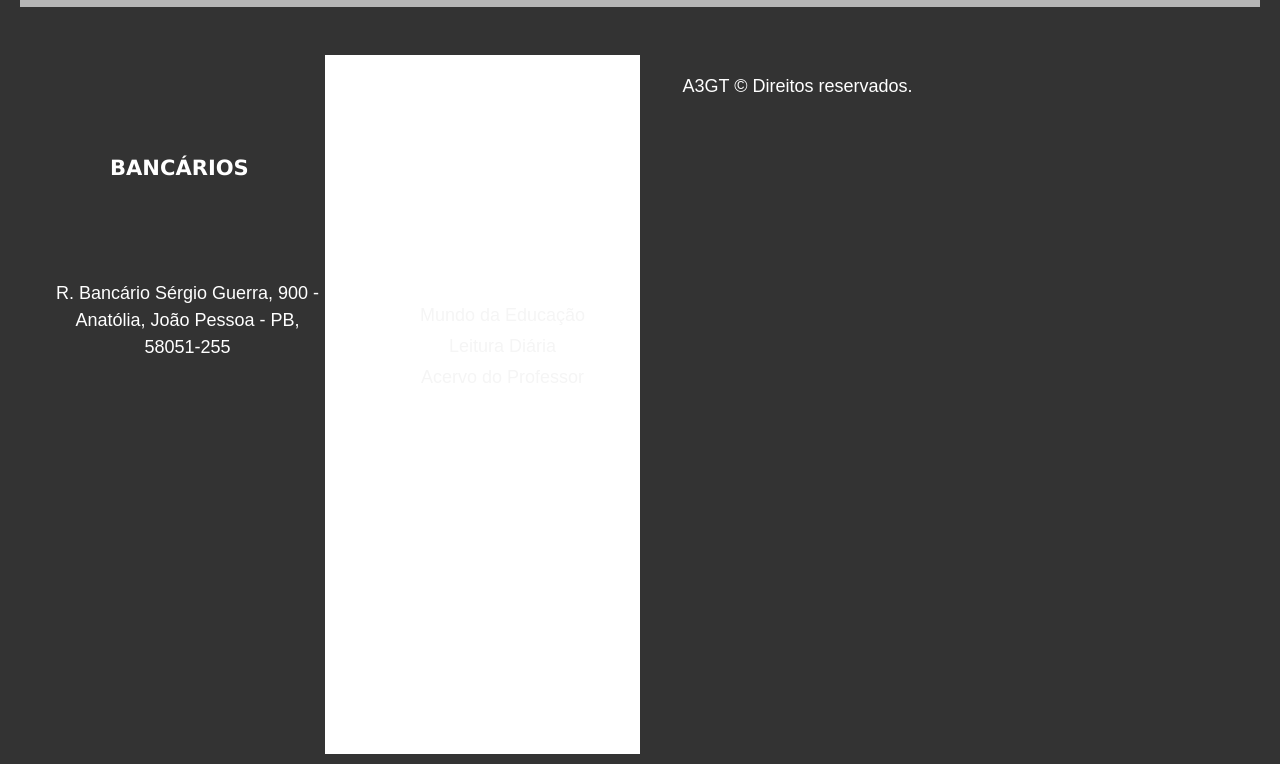
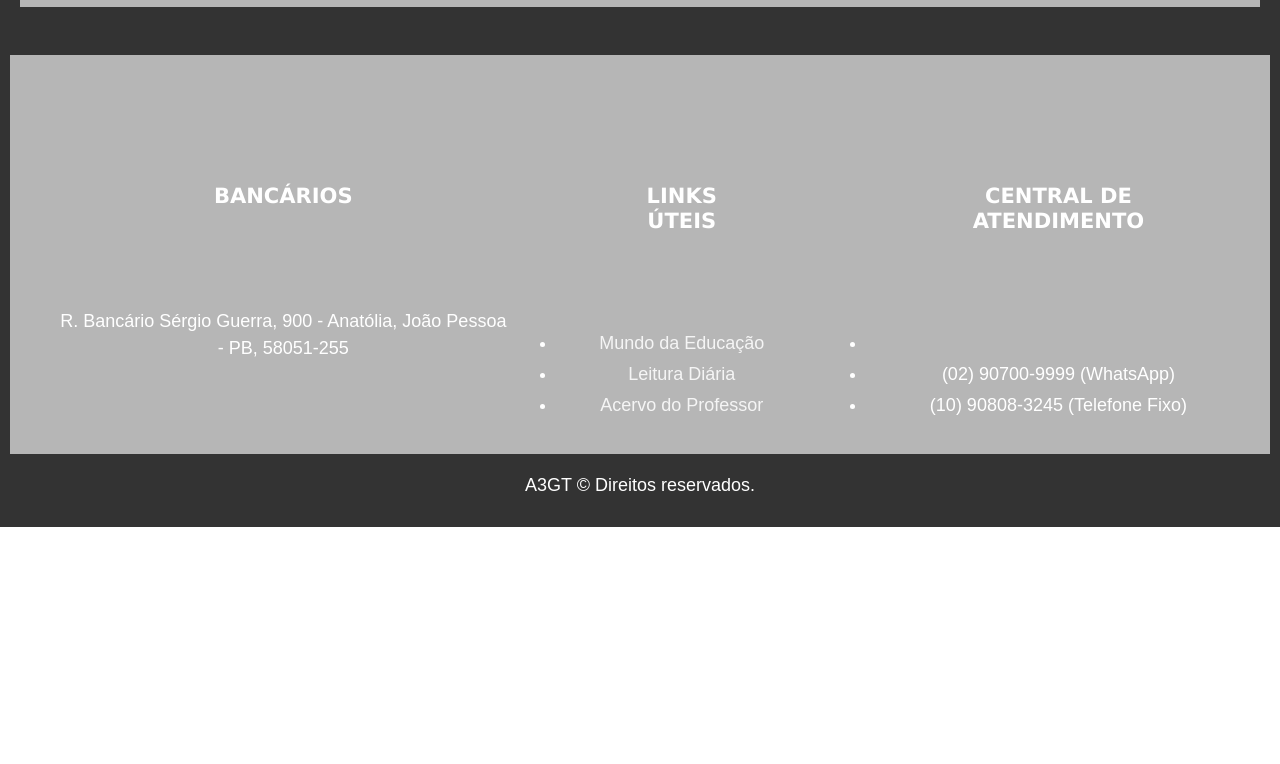
Before and after one commit to gabriellnobrega06/colegioagora, a plain HTML site: page index.html in a window 1280 px wide. Shown: the part 92-856 px from the top of the page. After the commit the page ends 800 px from the top, so only its background shows below. Drawn offline with Linux system fonts and the light colour scheme.

Commit message:
Adjust footer all pages

```diff
--- a/index.html
+++ b/index.html
@@ -19,7 +19,6 @@
 
     <body>
         <header>
-
             <ul class="ul-menu">
                 <img src="imagens/logo_escola_teste.jpg" alt="logo da escola">
                 <li><a href="index.html">Página Inicial</a></li>
@@ -33,67 +32,47 @@
             </ul>
         </header>
 
-        <footer id="rodape" style="padding: auto;">
-
-            <div style="display: grid; grid-template-columns: 25% 25% 25% 25%; align-items: flex-start; padding: auto;">
-
-                <div>
-
+        <footer>
+            <div class="ul-menu">
+                    <ul>
                     <h3>BANCÁRIOS</h3>
-
-                    <ul>
-
                         <iframe: //www.google.com/maps/embed?pb=!1m1
                             src="https4!1m8!1m3!1d15835.205730611664!2d-34.8427117!3d-7.1489446!3m2!1i1024!2i768!4f13.1!3m3!1m2!1s0x7acc2ed69c58c9f%3A0xc0200d88ab3e6120!2sShopping%20Sul!5e0!3m2!1spt-BR!2sbr!4v1685573968074!5m2!1spt-BR!2sbr"
                             width="200" height="150" style="border:0;" allowfullscreen="" loading="lazy"
-                            referrerpolicy="no-referrer-when-downgrade"></iframe>
+                            referrerpolicy="no-referrer-when-downgrade">
+                        </iframe>
 
                             <p>R. Bancário Sérgio Guerra, 900 - Anatólia, João Pessoa - PB, 58051-255</p>
+                    </ul>
 
+                    <ul>
+                    <h3>LINKS ÚTEIS</h3>
+
+                        <li>
+                            <a href="https://mundoeducacao.uol.com.br/">Mundo da Educação</a>
+                        </li>
+                        <li><a href="http://www6.leituradiaria.com/?template=ARROW_3&tdfs=1&s_token=1685574721.0200080000&uuid=1685574721.0200080000&term=Ebook%20Digital%20Library%20Subscription&term=Audio%20Book%20Download&term=Ebook%20Writing%20Services&searchbox=0&showDomain=0&backfill=0&query=Curso%20Gratuito&afdToken=ChMIn6-4ldeg_wIVxqiVAh0XWQBGEnEBJ3TYYclUqyMp2aCDfeGxNfqVIOful3jsxAlfRMEZdbgOBE89Nso4viaeGMPfp5RiFh0xU7koAZWqj4v0MqzQ2FxkNXOJfhbUtlMdE7IqexO31v3bech2zeFwPQaXmvIkxYjpd9BV0It5CxQhNpoyMw&pcsa=false&nb=0&nm=12&nx=425&ny=44&is=500x476&clkt=46">Leitura
+                        Diária
+                        </li>
+                        <li><a href="https://www.udemy.com/course/programacaodozero/">Acervo do Professor</a></li>
+                        </li>
+                    </ul>
+                    <ul>
+                    <h3>CENTRAL DE ATENDIMENTO</h3>
+                        <li>
+                            <li>(02) 90700-9999 (WhatsApp)</li>
+                            <li>(10) 90808-3245 (Telefone Fixo)</li>
+                        </li>
                     </ul>
 
                 </div>
 
-                <div style="background-color: #FFFFFF">
-
-                    <div>
-
-                        <h3>LINKS ÚTEIS</h3>
-
-                        <ul>
-
-                            <li><a href="https://mundoeducacao.uol.com.br/">Mundo da Educação</a></li>
-
-                            <li><a
-                                    href="http://www6.leituradiaria.com/?template=ARROW_3&tdfs=1&s_token=1685574721.0200080000&uuid=1685574721.0200080000&term=Ebook%20Digital%20Library%20Subscription&term=Audio%20Book%20Download&term=Ebook%20Writing%20Services&searchbox=0&showDomain=0&backfill=0&query=Curso%20Gratuito&afdToken=ChMIn6-4ldeg_wIVxqiVAh0XWQBGEnEBJ3TYYclUqyMp2aCDfeGxNfqVIOful3jsxAlfRMEZdbgOBE89Nso4viaeGMPfp5RiFh0xU7koAZWqj4v0MqzQ2FxkNXOJfhbUtlMdE7IqexO31v3bech2zeFwPQaXmvIkxYjpd9BV0It5CxQhNpoyMw&pcsa=false&nb=0&nm=12&nx=425&ny=44&is=500x476&clkt=46">Leitura
-                                    Diária</a></li>
-
-                            <li><a href="https://www.udemy.com/course/programacaodozero/">Acervo do Professor</a></li>
-
-                        </ul>
-
-                    </div>
-
-                    <div>
-
-                        <h3>CENTRAL DE ATENDIMENTO</h3>
-
-                        <ul>
-
-                            <li>(02) 90700-9999 (WhatsApp)</li>
-                            <li>(10) 90808-3245 (Telefone Fixo)</li>
-
-                        </ul>
-
-                    </div>
-
-                </div>
-
-                <div style="width: 100%; text-align: center;">
+                <div>
 
                     <p>A3GT &copy; Direitos reservados.</p>
 
                 </div>
+            </div>
 
         </footer>
 
```
Also changed, not shown: ensino.html (+26 -47 lines), equipe.html (+25 -43 lines), quem_somos.html (+26 -47 lines).
